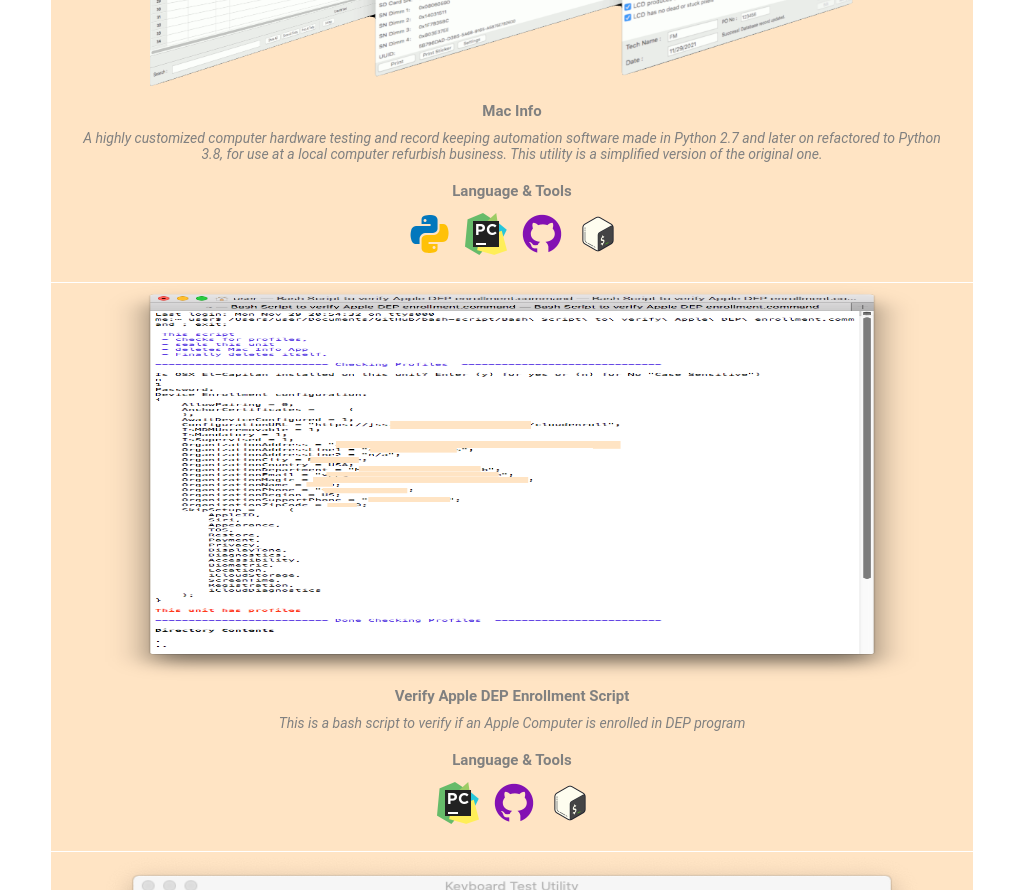
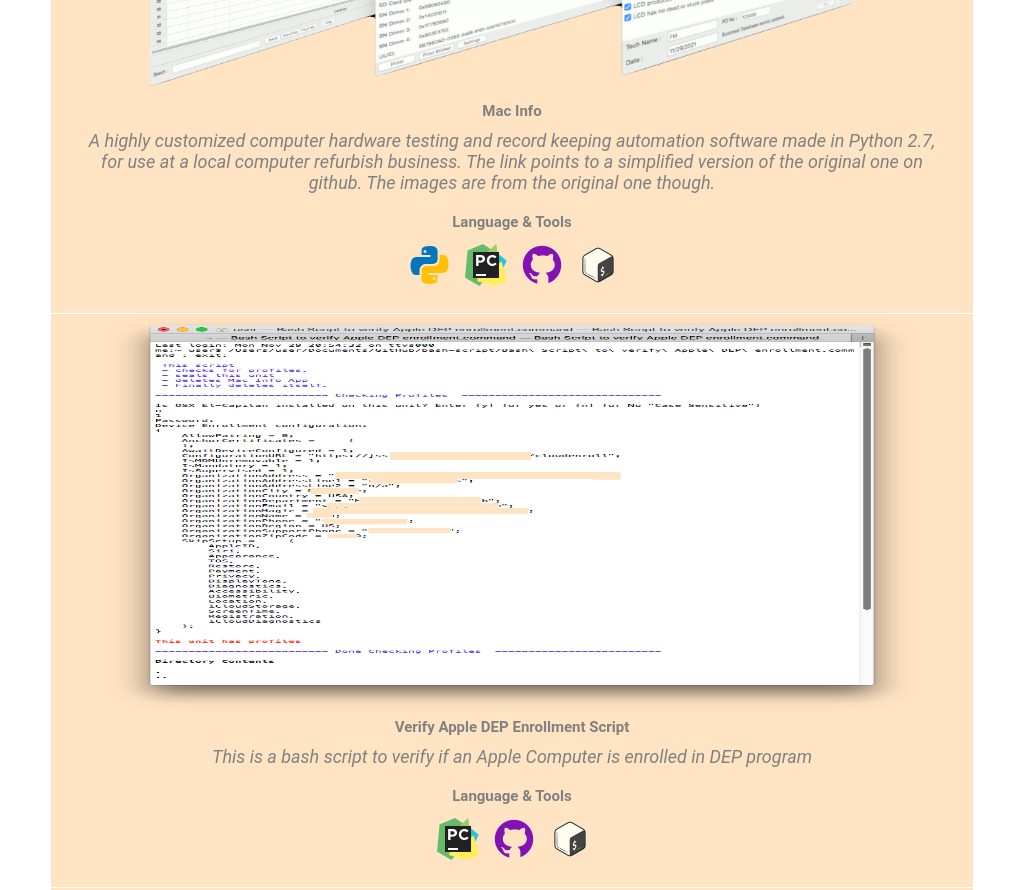
Before and after one commit to fnmalik2002/faizanmalik.github.io, a plain HTML site: page index.html in a window 1024 px wide. Shown: the part 1080-1970 px from the top of the page. Drawn offline with Linux system fonts and the light colour scheme.

Commit message:
Macinfo description updated and some styles tweaked

```diff
--- a/index.html
+++ b/index.html
@@ -82,7 +82,7 @@
                         <div class="card_bottom_div">
 
                             <h3>Mac Info</h3>
-                            <p class="card_paragraph"><i>A highly customized computer hardware testing and record keeping automation software made in Python 2.7 and later on refactored to Python 3.8, for use at a local computer refurbish business. This utility is a simplified version of the original one.</i></p>
+                            <p class="card_paragraph"><i>A highly customized computer hardware testing and record keeping automation software made in Python 2.7, for use at a local computer refurbish business. The link points to a simplified version of the original one on github. The images are from the original one though.</i></p>
                             <div class="flex_div">
                                 <div class="flexdiv_technology">
                                     <h3>Language & Tools</h3>
--- a/style.css
+++ b/style.css
@@ -622,7 +622,7 @@ Form Image Photo by <a href="https://unsplash.com/@duonguyen?utm_source=unsplash
     }
     .card_paragraph {
         padding: 0px 30px 0px 30px;
-        font-size: 1.4rem;
+        font-size: 1.8rem;
         color: grey;
     }
     h3 {
```
